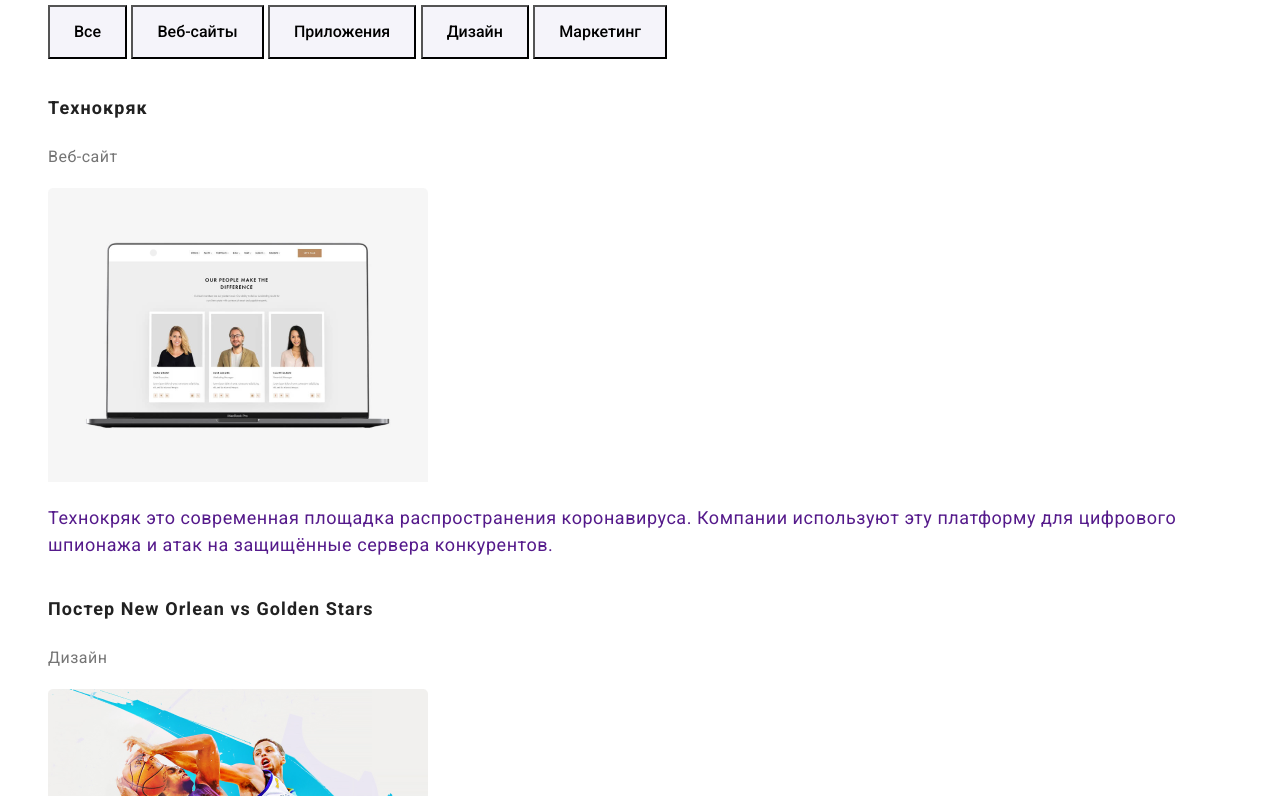
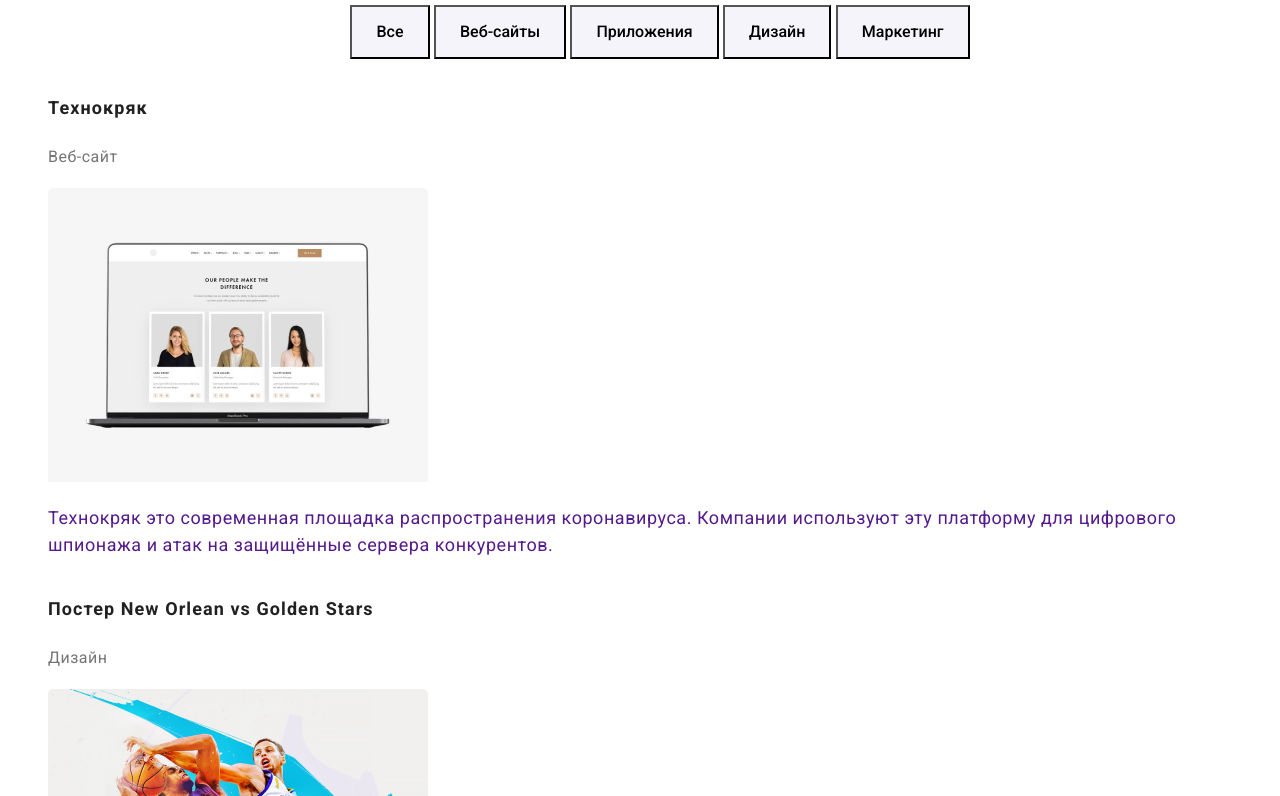
Before and after one commit to AntonM1987/goit-markup-hw-02, a plain HTML site: page portfolio.html in a window 1280 px wide. Shown: the part 185-981 px from the top of the page. Drawn offline with Linux system fonts and the light colour scheme.

Commit message:
Update style.css

```diff
--- a/css/style.css
+++ b/css/style.css
@@ -200,6 +200,10 @@ body {
   text-align: center;
 }
 /*Портфолио*/
+.filter {
+  text-align: center;
+}
+
 .filter .item {
   background: var(--background-color);
   padding: 12px 24px;
```
